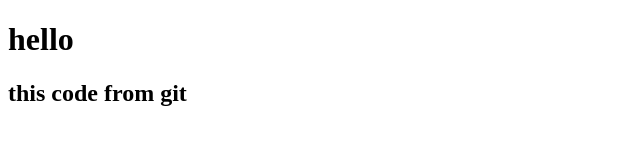
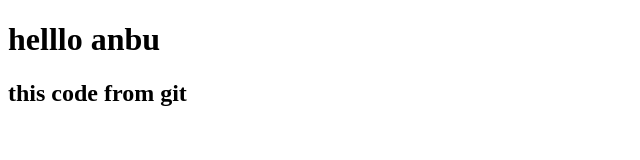
Before and after one commit to asifjameen/anbarasan, a plain HTML site: page index.html in a window 1280 px wide. Shown: the whole page, without its empty margins (0-640 px from the left). Drawn offline with Linux system fonts and the light colour scheme.

Commit message:
hello change

```diff
--- a/index.html
+++ b/index.html
@@ -6,7 +6,7 @@
     <title>Document</title>
 </head>
 <body>
-    <h1>hello</h1>
+    <h1>helllo anbu</h1>
   <h2>this code from git</h2>
 </body>
 </html>
```
